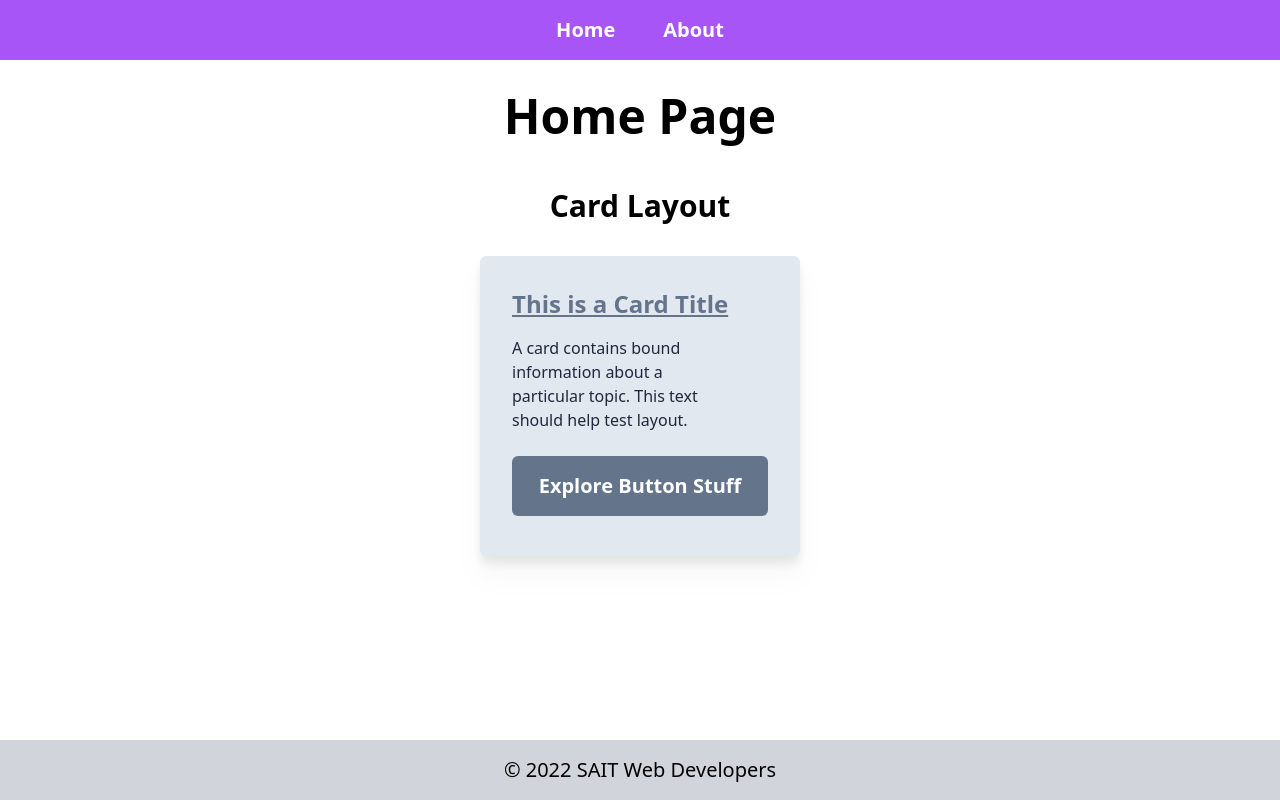
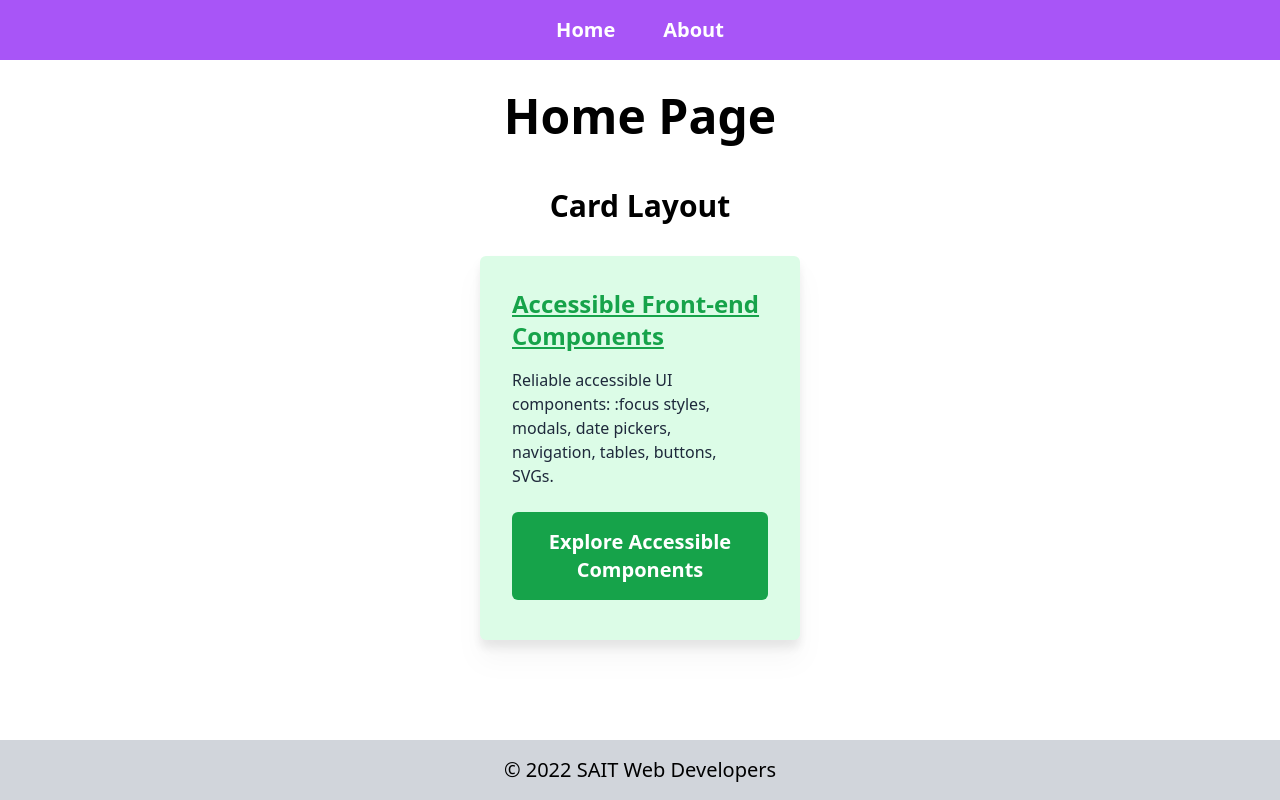
Before and after one commit to sait-wbdv/nuxt-3-demos, a Nuxt app: page / in a window 1280 px wide. Built offline with nearby package versions, Linux system fonts and the light colour scheme.

Commit message:
card loop setup

```diff
--- a/components/AppCard.vue
+++ b/components/AppCard.vue
@@ -39,6 +39,7 @@ defineProps({
     <div class="my-4">
       <h3>
         <NuxtLink
+          target="_blank"
           :to="linkUrl"
           :class="color"
           class="text-2xl font-semibold underline underline-offset-2"
@@ -53,6 +54,7 @@ defineProps({
     </div>
     <div>
       <NuxtLink
+        target="_blank"
         :to="linkUrl"
         :class="linkColor"
         class="block text-white text-center rounded-md mx-auto py-4 font-semibold text-xl my-6"
--- a/pages/index.vue
+++ b/pages/index.vue
@@ -1,3 +1,18 @@
+<script setup>
+const cards = [
+  {
+    title: "Accessible Front-end Components",
+    description:
+      "Reliable accessible UI components: :focus styles, modals, date pickers, navigation, tables, buttons, SVGs.",
+    linkUrl:
+      "https://www.smashingmagazine.com/2021/03/complete-guide-accessible-front-end-components/",
+    linkText: "Explore Accessible Components",
+    bgColor: "bg-green-100",
+    linkColor: "bg-green-600",
+    color: "text-green-600",
+  },
+];
+</script>
 <template>
   <main class="mx-auto">
     <header
@@ -9,7 +24,19 @@
       <header class="text-3xl text-center py-4 font-semibold">
         <h2>Card Layout</h2>
       </header>
-      <AppCard />
+      <div>
+        <AppCard
+          v-for="card in cards"
+          :key="card.id"
+          :title="card.title"
+          :description="card.description"
+          :linkUrl="card.linkUrl"
+          :linkText="card.linkText"
+          :bgColor="card.bgColor"
+          :color="card.color"
+          :linkColor="card.linkColor"
+        />
+      </div>
     </section>
   </main>
 </template>
```
